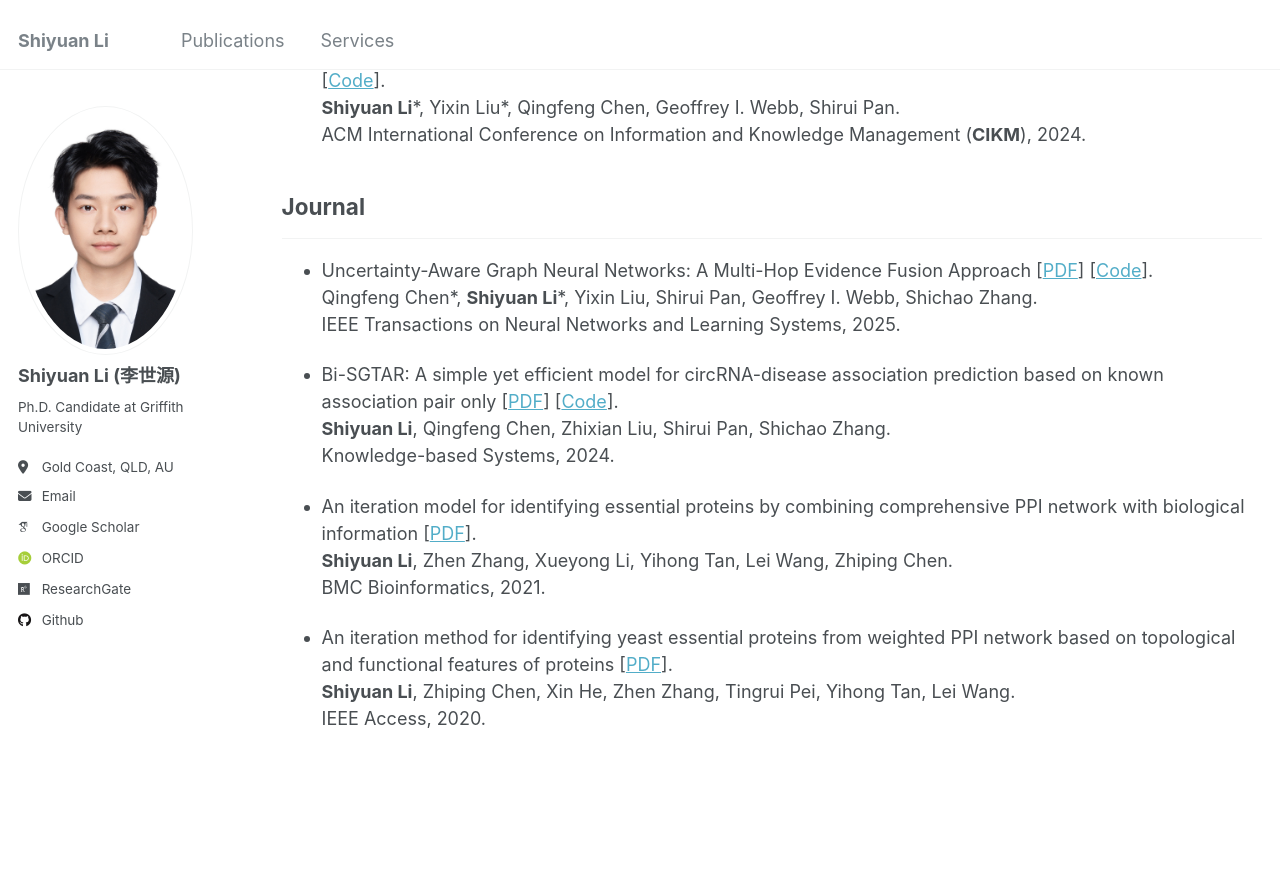
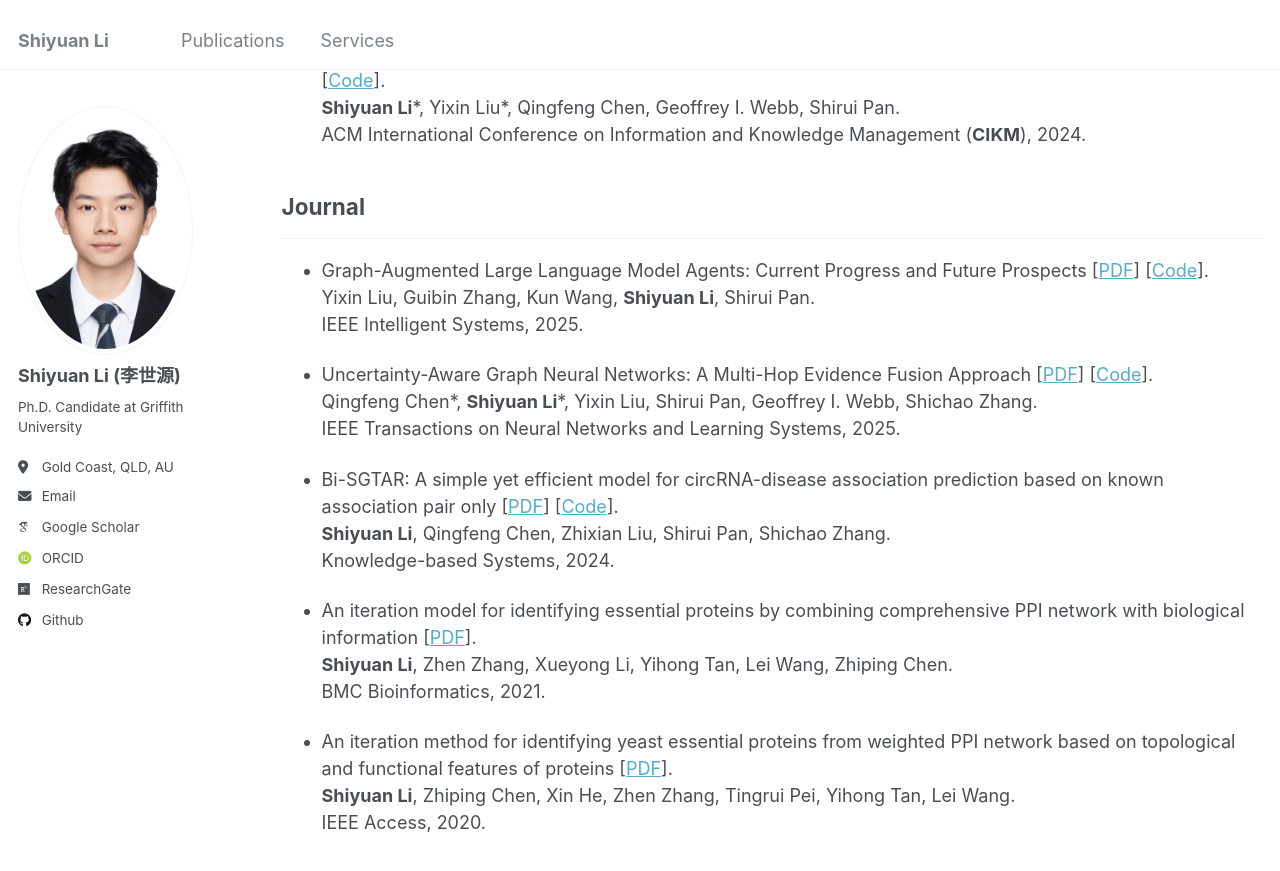
Before and after one commit to Shiy-Li/Shiy-Li.github.io, a Jekyll site: the page built from _pages/publications.md, in a window 1280 px wide and 900 px high, scrolled down 412 px. Shown: the top 871 px of the window. Built offline with Jekyll 4.4.1, drawn with Linux system fonts in a browser that asks for light colours; some web fonts are replaced.

Commit message:
Update publications.md

```diff
--- a/_pages/publications.md
+++ b/_pages/publications.md
@@ -31,6 +31,10 @@ ACM International Conference on Information and Knowledge Management (**CIKM**),
 
 ## Journal
 -----
+* Graph-Augmented Large Language Model Agents: Current Progress and Future Prospects \[[PDF](https://arxiv.org/abs/2507.21407)\] \[[Code](https://github.com/Shiy-Li/Awesome-Graph-augmented-LLM-Agent)\]. <br>
+Yixin Liu, Guibin Zhang, Kun Wang, **Shiyuan Li**, Shirui Pan. <br>
+IEEE Intelligent Systems, 2025.
+
 * Uncertainty-Aware Graph Neural Networks: A Multi-Hop Evidence Fusion Approach \[[PDF](https://arxiv.org/abs/2506.13083)\] \[[Code](https://github.com/shiy-li/efgnn)\]. <br>
 Qingfeng Chen\*, **Shiyuan Li**\*, Yixin Liu, Shirui Pan, Geoffrey I. Webb, Shichao Zhang. <br>
 IEEE Transactions on Neural Networks and Learning Systems, 2025.
```
